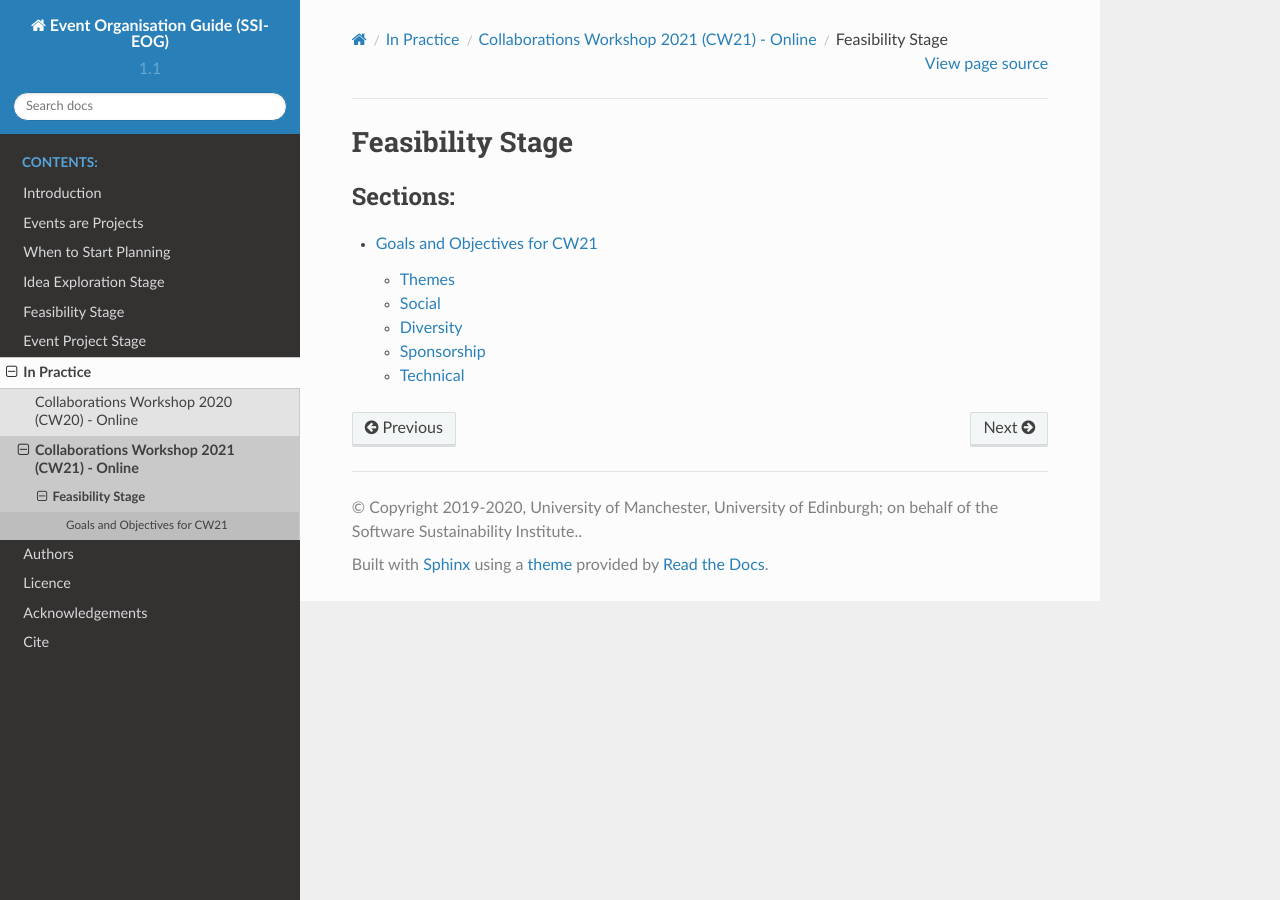
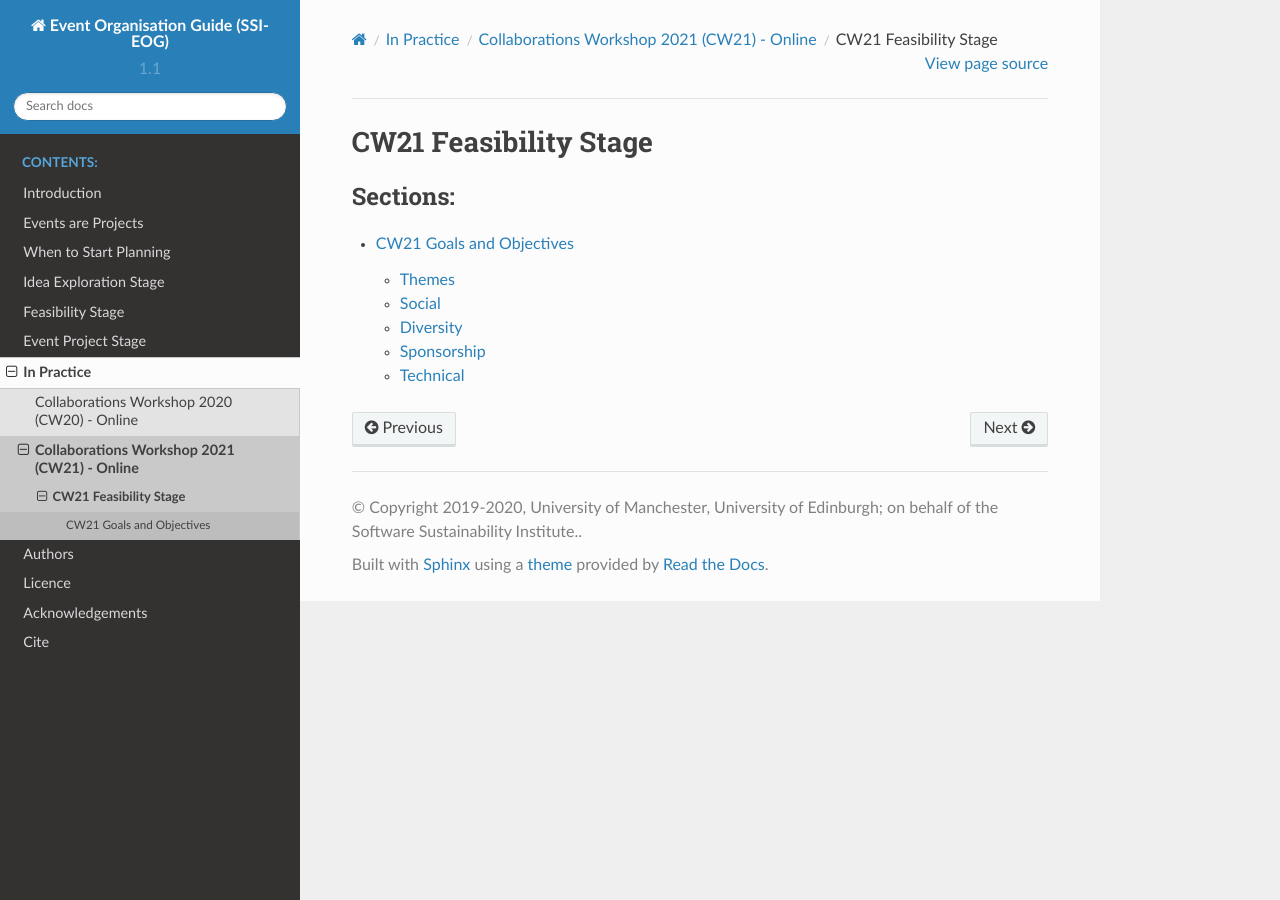
Before and after one commit to softwaresaved/event-organisation-guide, a Sphinx documentation site: the page built from docs/eog/eog-in-practice/cw21/feasibility-stage/feasibility-stage.rst, in a window 1280 px wide. Built offline with Sphinx 7.4.7 and the Read the Docs theme 2.0.0, drawn with Linux system fonts in a browser that asks for light colours; pages that are not in the unit, such as notebooks, are missing from menus.

Commit message:
make consistent with cw20 in practice

```diff
--- a/docs/eog/eog-in-practice/cw21/feasibility-stage/feasibility-stage.rst
+++ b/docs/eog/eog-in-practice/cw21/feasibility-stage/feasibility-stage.rst
@@ -1,6 +1,6 @@
-.. _Feasibility-Stage:
+.. _CW21-Feasibility-Stage:
 
-Feasibility Stage
+CW21 Feasibility Stage
 ===================
 
 
--- a/docs/eog/eog-in-practice/cw21/feasibility-stage/fs-goals-and-objectives.rst
+++ b/docs/eog/eog-in-practice/cw21/feasibility-stage/fs-goals-and-objectives.rst
@@ -1,4 +1,4 @@
-Goals and Objectives for CW21
+CW21 Goals and Objectives
 =============================
 
 What we hope to achieve by running the event (goals) and a set of measurable steps towards achieving our goals (objectives).
```
